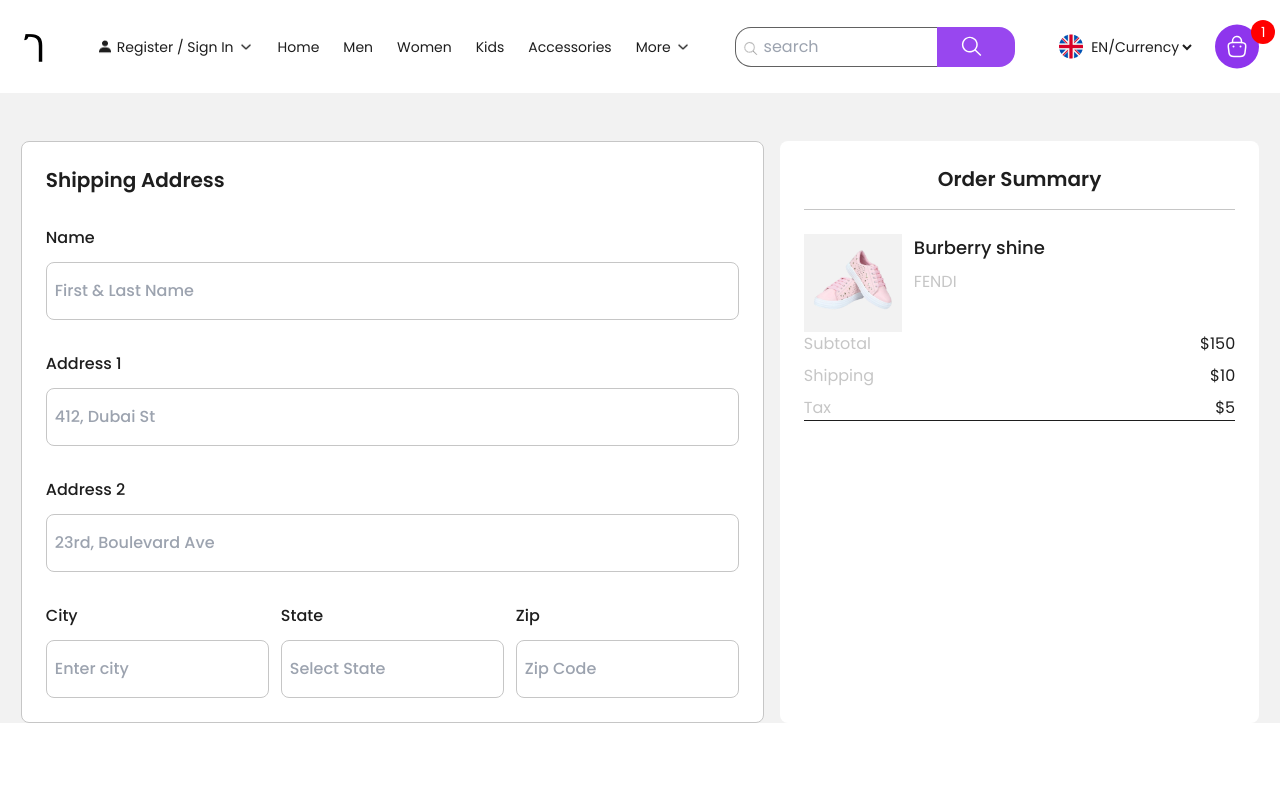
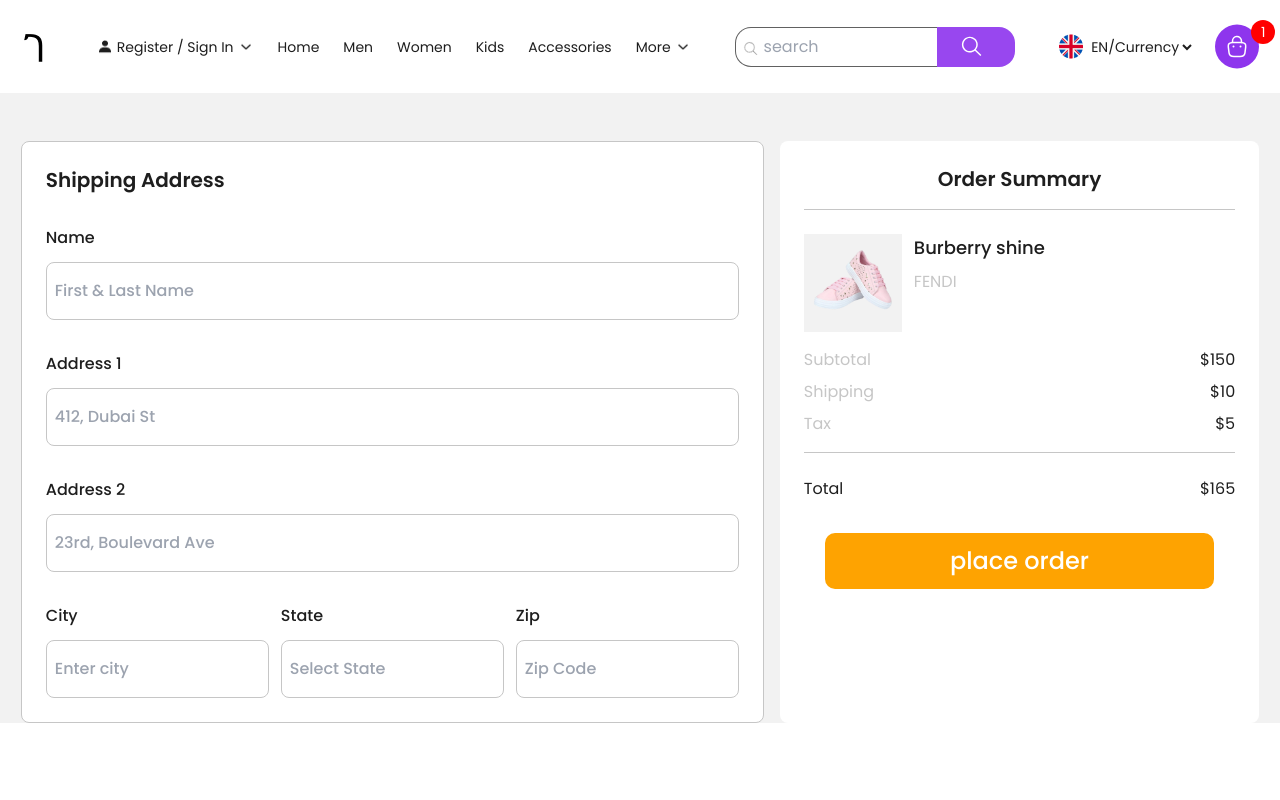
Before and after one commit to matusalab-dev/Gebeya, a Next.js app: page /checkout in a window 1280 px wide. Shown: the top 800 px of the page. Built offline with nearby package versions, Linux system fonts and the light colour scheme.

Commit message:
finish the order summary UI

```diff
--- a/src/app/checkout/page.jsx
+++ b/src/app/checkout/page.jsx
@@ -1,5 +1,6 @@
 import Image from "next/image";
 import BurberryShine from "../../../assets/img/Burberry_Shine.png";
+import Button from "../../components/Button";
 
 const CheckoutPage = () => {
   return (
@@ -97,7 +98,7 @@ const CheckoutPage = () => {
             </div>
           </div>
 
-          <div className="flex flex-col gap-2">
+          <div className="flex flex-col gap-2 mt-4">
             <div className="flex justify-between text-base">
               <p className="text-grey-200">Subtotal</p>
               <p>$150</p>
@@ -106,10 +107,17 @@ const CheckoutPage = () => {
               <p className="text-grey-200">Shipping</p>
               <p>$10</p>
             </div>
-            <div className="flex mb-4 border-b-[1px] border-b-grey-00 justify-between text-base">
+            <div className="flex mb-4 border-b-[1px] pb-4 border-b-grey-200 justify-between text-base">
               <p className="text-grey-200">Tax</p>
               <p>$5</p>
             </div>
+            <div className="flex justify-between">
+              <p className="text-light_black">Total</p> <p>$165</p>
+            </div>
+            <Button
+              children="place order"
+              className="w-[90%] py-3 mt-6 mx-auto text-background"
+            />
           </div>
         </div>
       </div>{" "}
--- a/src/components/Button.jsx
+++ b/src/components/Button.jsx
@@ -1,6 +1,6 @@
 import { cn } from "../lib/utils";
 
-const Button = ({ className }) => {
+const Button = ({ className, children = "Explore Now" }) => {
   return (
     <button
       className={`${cn(
@@ -8,7 +8,7 @@ const Button = ({ className }) => {
         className
       )}`}
     >
-      Explore Now
+      {children}
     </button>
   );
 };
--- a/src/components/ProductCard.jsx
+++ b/src/components/ProductCard.jsx
@@ -7,15 +7,8 @@ import Link from "next/link";
 import { CartContext } from "../context/CartContext";
 import { useContext } from "react";
 
-const ProductCard = ({
-  name,
-  imageUrl,
-  category,
-  brand,
-  price,
-  rating,
-  inStock,
-}) => {
+const ProductCard = (product) => {
+  const { name, imageUrl, category, brand, price, rating, inStock } = product;
   const { handleAddToCart, qty } = useContext(CartContext);
   return (
     <div className="py-4">
@@ -54,7 +47,7 @@ const ProductCard = ({
           </div>
           <Link
             href="/cart"
-            onClick={() => handleAddToCart(currentProduct, qty)}
+            onClick={() => handleAddToCart(selectedProduct, qty)}
             className="self-end text-sm md:text-xl font-medium rounded-xl px-12 py-[10px] md:px-[18.5px] md:py-[22px] bg-orange text-background"
           >
             Add to cart
--- a/src/context/CartContext.jsx
+++ b/src/context/CartContext.jsx
@@ -13,6 +13,8 @@ export default function CartProvider({ children }) {
   const [cartItems, setCartItems] = useState([]);
   const [totalQty, setTotalQty] = useState(0);
   const [totalPrice, setTotalPrice] = useState(0);
+
+  console.log("cart-items", cartItems);
 
   /* a function get called after clicking `addtocart` button which accept two arguments,
      the product instance we want to add to the cart `productToAdd` and the quantity of the product `quantity`*/
```
